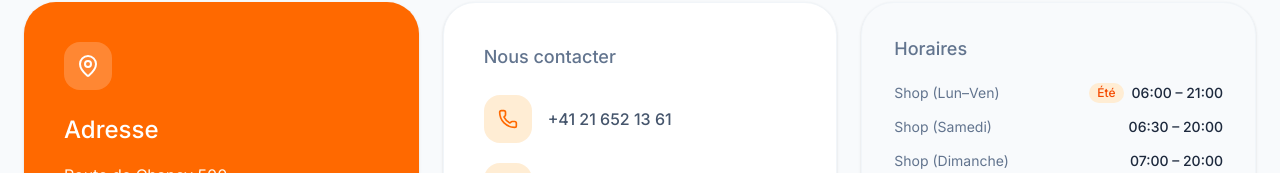
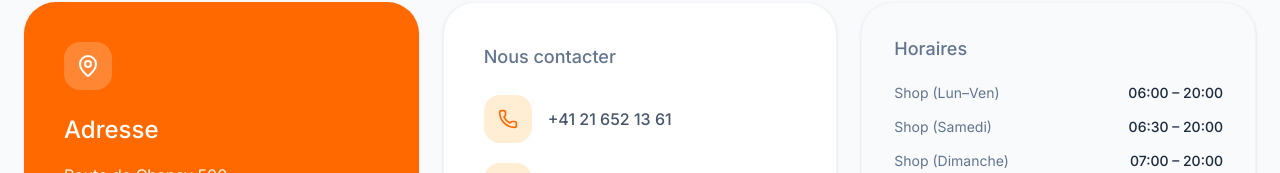
Before and after one commit to anthohn/station-maisonblanche, a Next.js app: page / in a window 1280 px wide. Shown: the part 2334-2507 px from the top of the page. Built offline with nearby package versions, Linux system fonts and the light colour scheme.

Commit message:
remove summer horaire

```diff
--- a/app/components/Footer.tsx
+++ b/app/components/Footer.tsx
@@ -76,8 +76,8 @@ export default function FooterStation() {
                                 <div className="flex justify-between items-center py-1">
                                     <span className="text-slate-500">Shop (Lun–Ven)</span>
                                     <div className="flex items-center gap-2">
-                                        <span className="bg-orange-100 text-orange-600 text-xs px-2 py-0.5 rounded-full font-medium">Été</span>
-                                        <span className="font-medium text-slate-800">06:00 – 21:00</span>
+                                        {/* <span className="bg-orange-100 text-orange-600 text-xs px-2 py-0.5 rounded-full font-medium">Été</span> */}
+                                        <span className="font-medium text-slate-800">06:00 – 20:00</span>
                                     </div>
                                 </div>
                                 <div className="flex justify-between items-center py-1">
```
